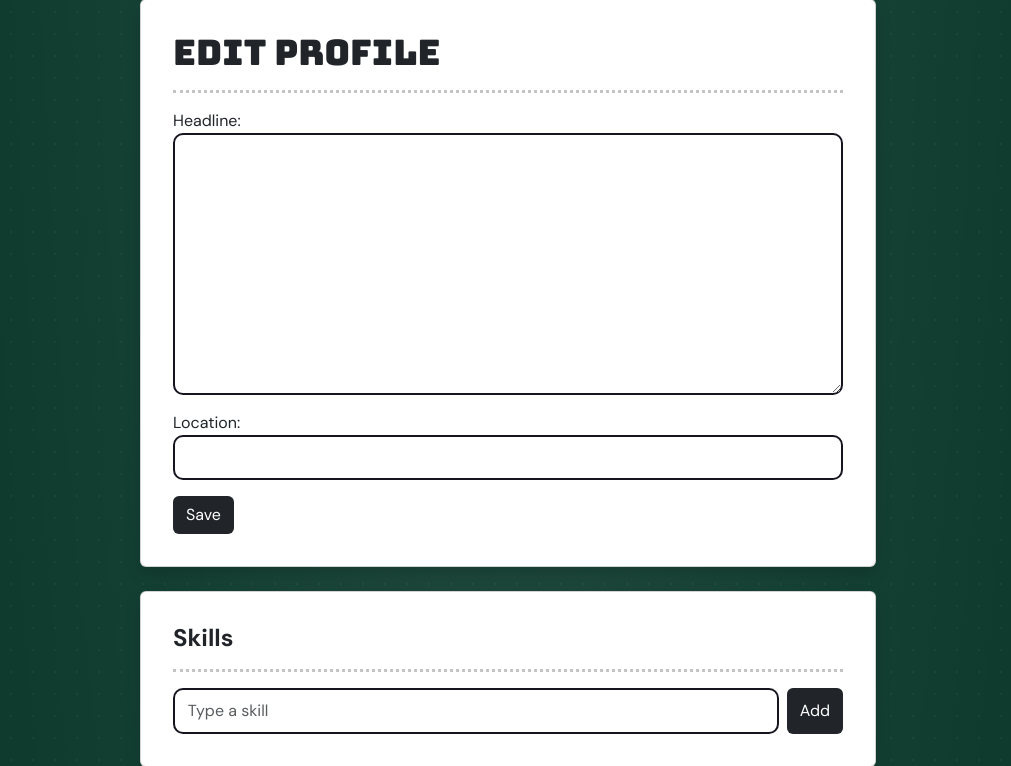
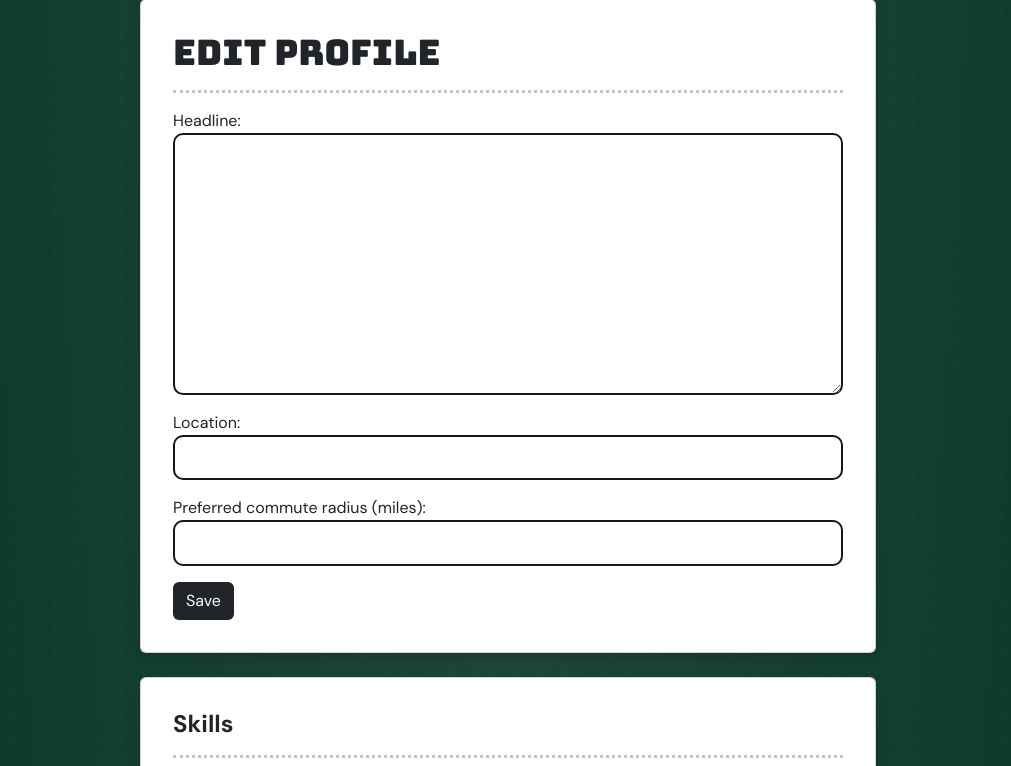
Before and after one commit to CS2340Group5/Project2, a Django app: page /accounts/profile/edit/ in a window 1280 px wide. Shown: the part 131-897 px from the top of the page, without its empty margins (132-1143 px from the left). Run offline with Django 5.2, Linux system fonts and the light colour scheme; the visitor is signed in with stand-in values (Sample User, id 1); data that the repository does not hold is empty.

Commit message:
SCRUM-7 Preferred commute radius applied as default search distance

```diff
--- a/perfect_role/accounts/forms.py
+++ b/perfect_role/accounts/forms.py
@@ -40,7 +40,8 @@ class GenericUserCreationForm(UserCreationForm):
 class ProfileForm(forms.ModelForm):
     class Meta:
         model = GenericUser
-        fields = ('headline', 'location')
+        fields = ('headline', 'location', 'commute_radius')
+        labels = {'commute_radius': 'Preferred commute radius (miles)'}
 
     def __init__(self, *args, **kwargs):
         super(ProfileForm, self).__init__(*args, **kwargs)
--- a/perfect_role/accounts/models.py
+++ b/perfect_role/accounts/models.py
@@ -34,6 +34,7 @@ class GenericUser(AbstractUser):
 
     location = models.CharField(max_length=255, blank=True, null=True)
     coordinates = models.PointField(srid=4326, blank=True, null=True)
+    commute_radius = models.IntegerField(blank=True, null=True)
 
     # Privacy options: what recruiters can see on this profile
     is_public = models.BooleanField(default=True)
--- a/perfect_role/accounts/templates/accounts/profile.html
+++ b/perfect_role/accounts/templates/accounts/profile.html
@@ -11,6 +11,9 @@
             <p class="text-muted">{{ template_data.profile_user.headline }}</p>
             {% if template_data.profile_user.location %}
             <p><b>Location:</b> {{ template_data.profile_user.location }}</p>
+            {% if template_data.is_owner and template_data.profile_user.commute_radius %}
+            <p><b>Commute radius:</b> {{ template_data.profile_user.commute_radius }} miles</p>
+            {% endif %}
             {% endif %}
             <hr />
             <p><b>Skills:</b>
--- a/perfect_role/home/views.py
+++ b/perfect_role/home/views.py
@@ -17,6 +17,8 @@ def index(request):
         visa = request.GET.get('visa')
         location = request.GET.get('zip')
         distance = request.GET.get('distance')
+        if 'distance' not in request.GET:
+            distance = request.user.commute_radius
 
         if search:
             postings = postings.filter(name__icontains=search)
--- a/perfect_role/posts/views.py
+++ b/perfect_role/posts/views.py
@@ -23,6 +23,8 @@ def index(request):
     visa = request.GET.get('visa')
     location = request.GET.get('zip')
     distance = request.GET.get('distance')
+    if 'distance' not in request.GET and request.user.is_authenticated:
+        distance = request.user.commute_radius
 
     if search:
         postings = postings.filter(name__icontains=search)
```
Also changed, not shown: perfect_role/accounts/migrations/0011_genericuser_commute_radius.py (added).
